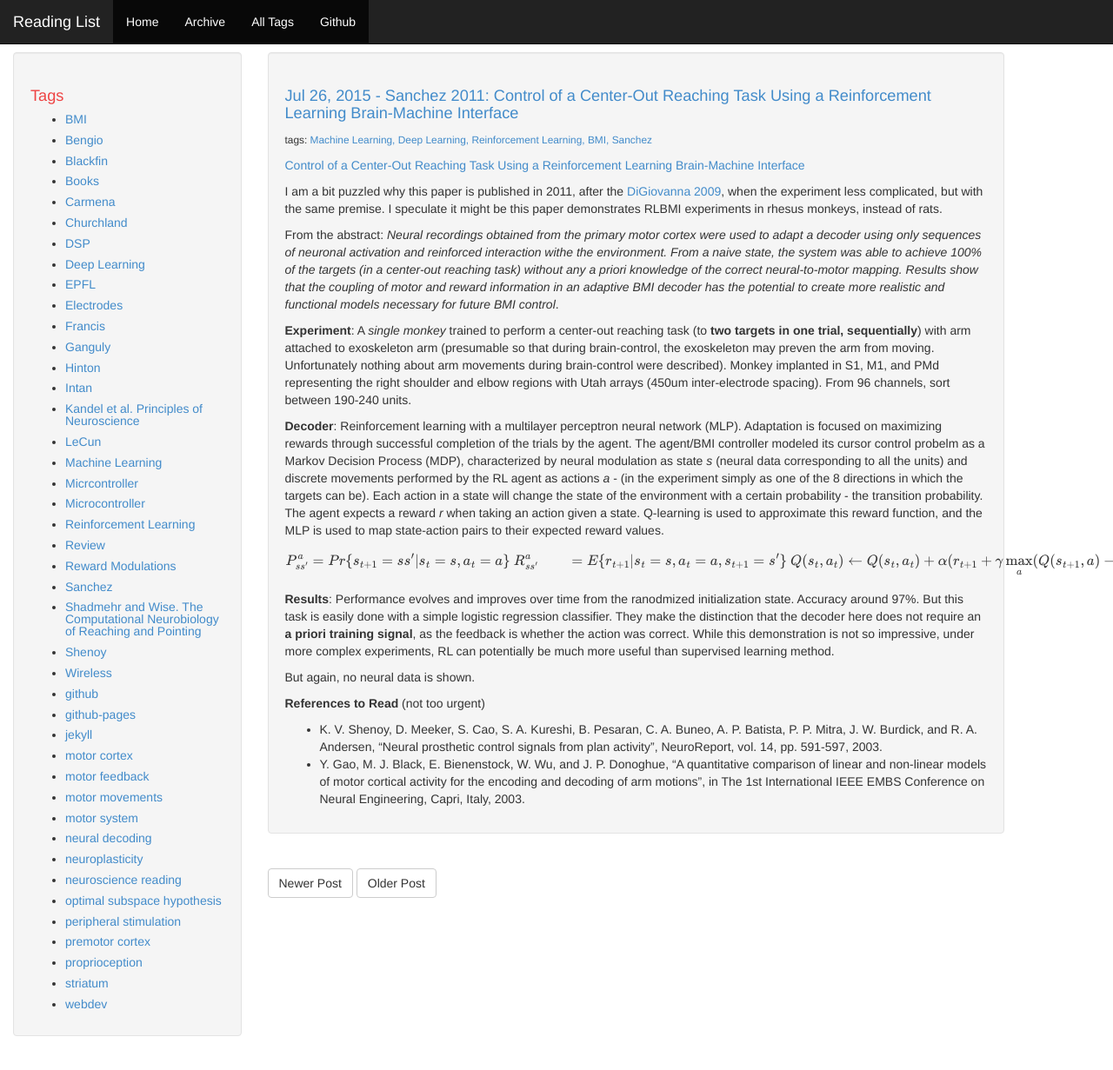
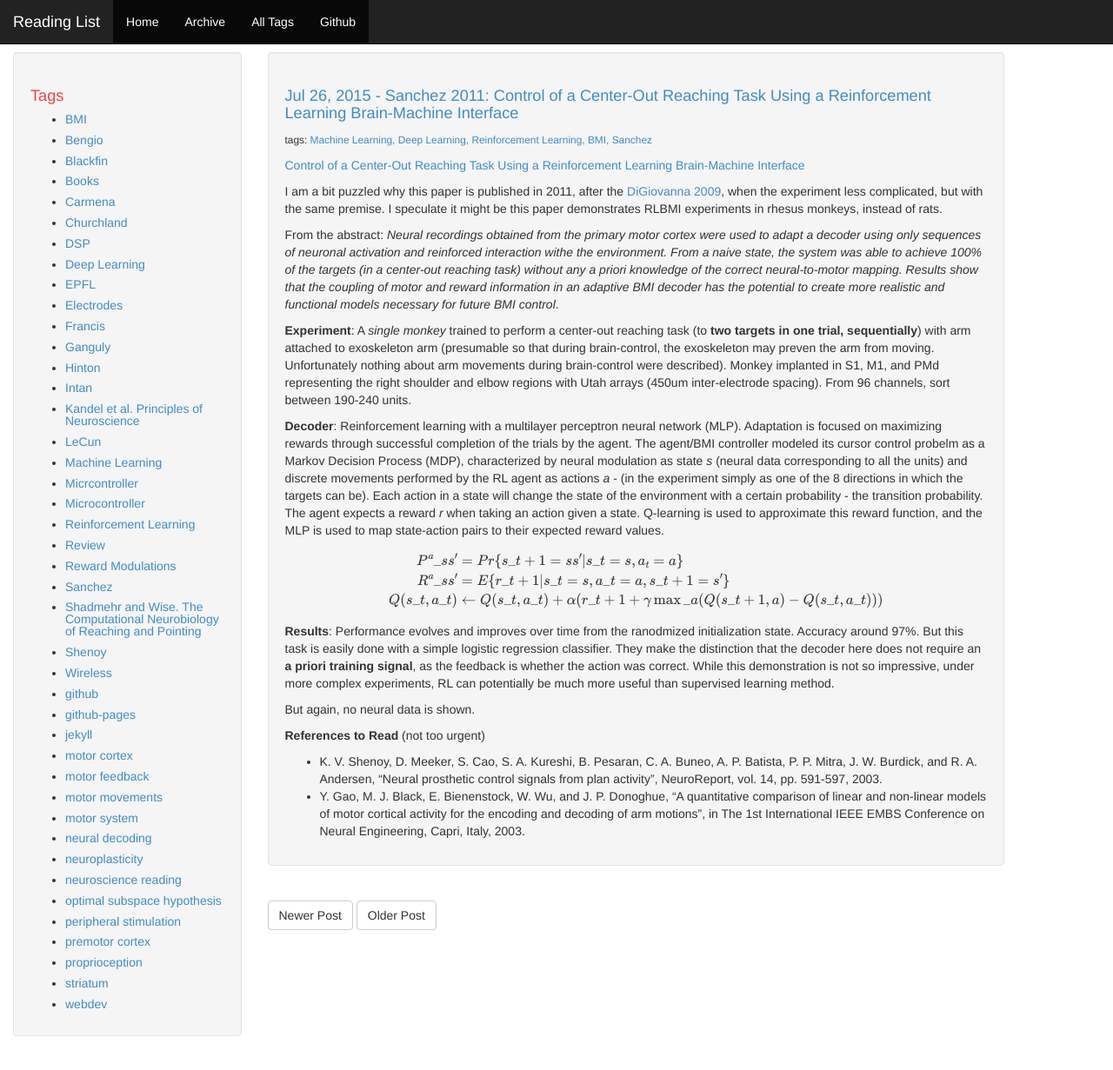
Before and after one commit to allenyin/reading_list, a Jekyll site: the page built from _posts/2015-07-26-Sanchez2011.md, in a window 1280 px wide and 1272 px high. Shown: the top 1231 px of the window at 87% size. Built offline with Jekyll 4.4.1, drawn with Linux system fonts in a browser that asks for light colours; formulas are drawn with MathJax 3.

Commit message:
Fixed links

```diff
--- a/_posts/2015-07-26-Sanchez2011.md
+++ b/_posts/2015-07-26-Sanchez2011.md
@@ -11,7 +11,7 @@
 - Sanchez
 ---
 
-[Control of a Center-Out Reaching Task Using a Reinforcement Learning Brain-Machine Interface](http://ieeexplore.ieee.org/xpls/abs_all.jsp?arnumber=5910601&tag=1)
+[Control of a Center-Out Reaching Task Using a Reinforcement Learning Brain-Machine Interface](http://ieeexplore.ieee.org/xpls/abs_all.jsp?arnumber=5910601)
 
 I am a bit puzzled why this paper is published in 2011, after the [DiGiovanna 2009](http://www.bme.miami.edu/nrg/publications/journal/journal%2017.pdf), when the experiment less complicated, but with the same premise. I speculate it might be this paper demonstrates RLBMI experiments in rhesus monkeys, instead of rats.
 
@@ -21,12 +21,13 @@
 
 **Decoder**: Reinforcement learning with a multilayer perceptron neural network (MLP). Adaptation is focused on maximizing rewards through successful completion of the trials by the agent. The agent/BMI controller modeled its cursor control probelm as a Markov Decision Process (MDP), characterized by neural modulation as state *s* (neural data corresponding to all the units) and discrete movements performed by the RL agent as actions *a* - (in the experiment simply as one of the 8 directions in which the targets can be). Each action in a state will change the state of the environment with a certain probability - the transition probability. The agent expects a reward *r* when taking an action given a state. Q-learning is used to approximate this reward function, and the MLP is used to map state-action pairs to their expected reward values.
 
-
-\begin{aligned}
-P^{a}\_{ss^{\prime}} & = Pr \lbrace s\_{t+1}=ss^{\prime}|s\_t=s,a_t=a\rbrace \\\\
-R^{a}\_{ss^{\prime}} & = E\lbrace r\_{t+1}|s\_t=s,a\_t=a,s\_{t+1}=s^{\prime}\rbrace\\\\
+$$
+\begin{align}
+P^{a}\_{ss^{\prime}} & = Pr \lbrace s\_{t+1}=ss^{\prime}|s\_t=s,a_t=a\rbrace \\
+R^{a}\_{ss^{\prime}} & = E\lbrace r\_{t+1}|s\_t=s,a\_t=a,s\_{t+1}=s^{\prime}\rbrace\\
 Q(s\_t,a\_t) & \gets Q(s\_t,a\_t)+\alpha(r\_{t+1}+\gamma\max\_{a}(Q(s\_{t+1},a)-Q(s\_t,a\_t)))
-\end{aligned}
+\end{align}
+$$
 
 **Results**: Performance evolves and improves over time from the ranodmized initialization state. Accuracy around 97%. But this task is easily done with a simple logistic regression classifier. They make the distinction that the decoder here does not require an **a priori training signal**, as the feedback is whether the action was correct. While this demonstration is not so impressive, under more complex experiments, RL can potentially be much more useful than supervised learning method.
 
```
Also changed, not shown: _posts/2015-07-27-Francis2015.md (+1 -1 lines), _posts/2015-07-27-Sanchez2014.md (+2 -2 lines).
